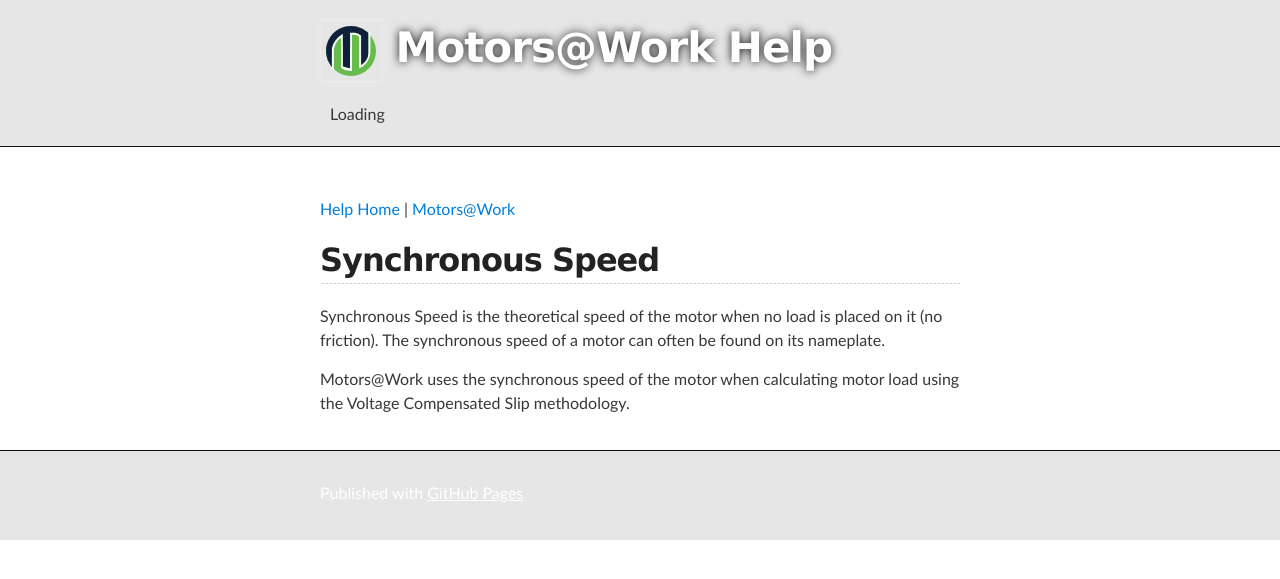
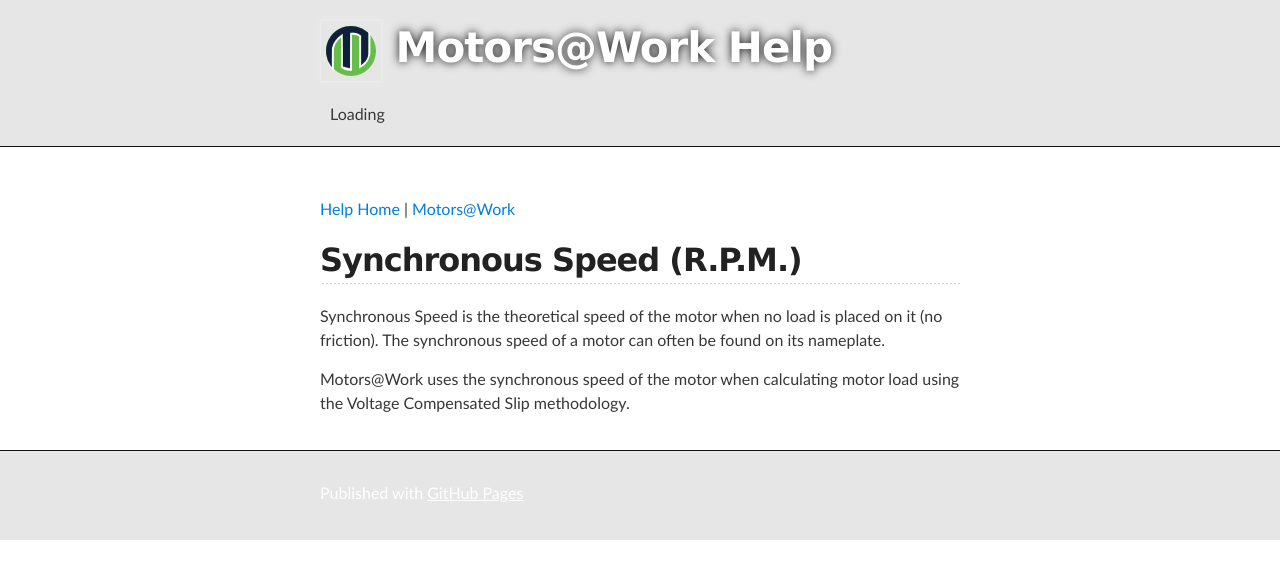
Before and after one commit to DeepakSirsath/assetsustainability.github.io, a Jekyll site: the page built from content/my_motors/synchronous_speed.md, in a window 1280 px wide. Shown: the top 579 px of the page. Built offline with Jekyll 4.4.1, drawn with Linux system fonts in a browser that asks for light colours; comment, search, counter and statistics services are not loaded.

```diff
--- a/content/my_motors/synchronous_speed.md
+++ b/content/my_motors/synchronous_speed.md
@@ -7,7 +7,7 @@ sequence: 1
 tags:
 - my-motors
 ---
-## Synchronous Speed
+## Synchronous Speed (R.P.M.)
 
 Synchronous Speed is the theoretical speed of the motor when no load is placed
 on it (no friction).  The synchronous speed of a motor can often be found on
```
